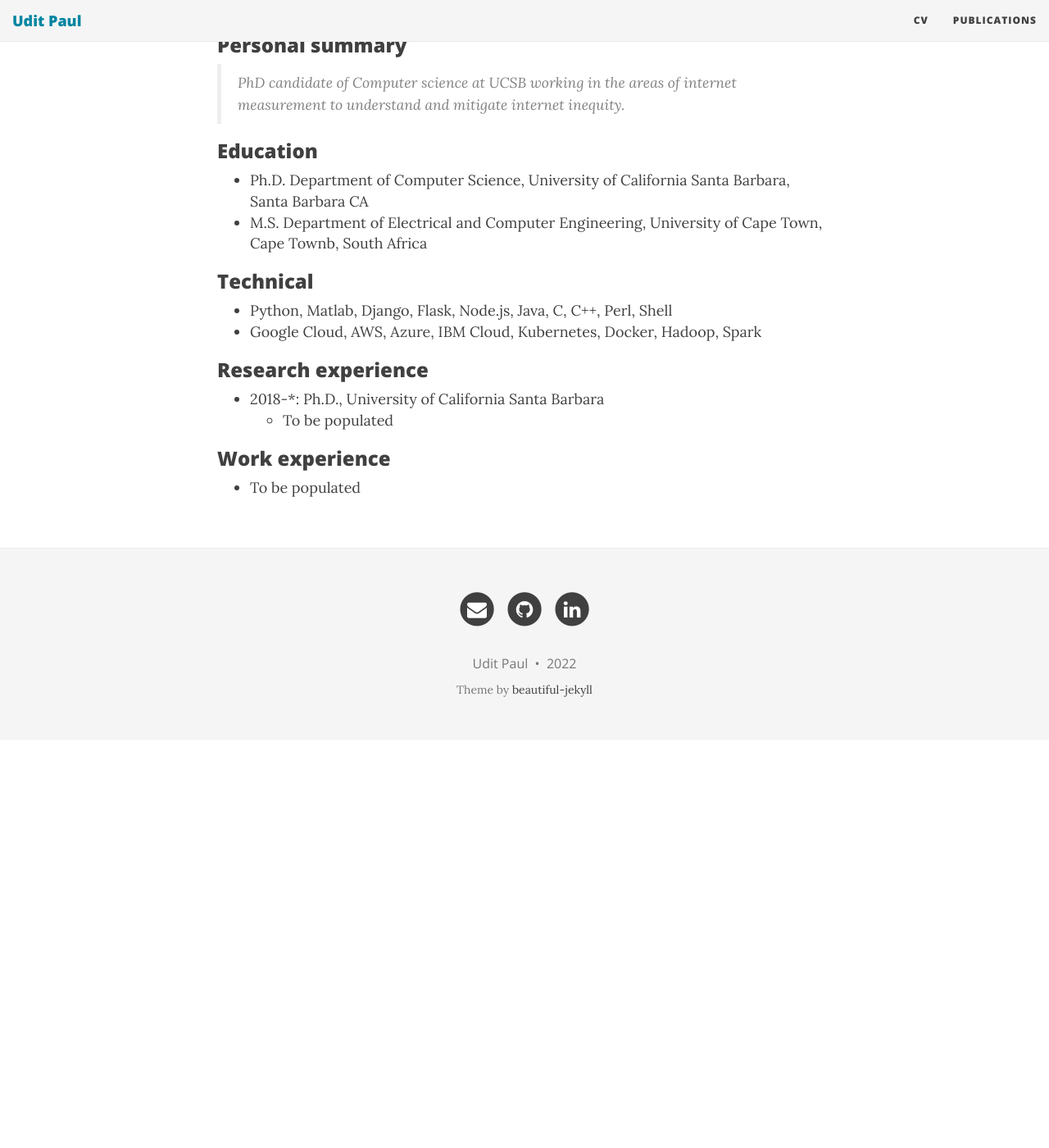
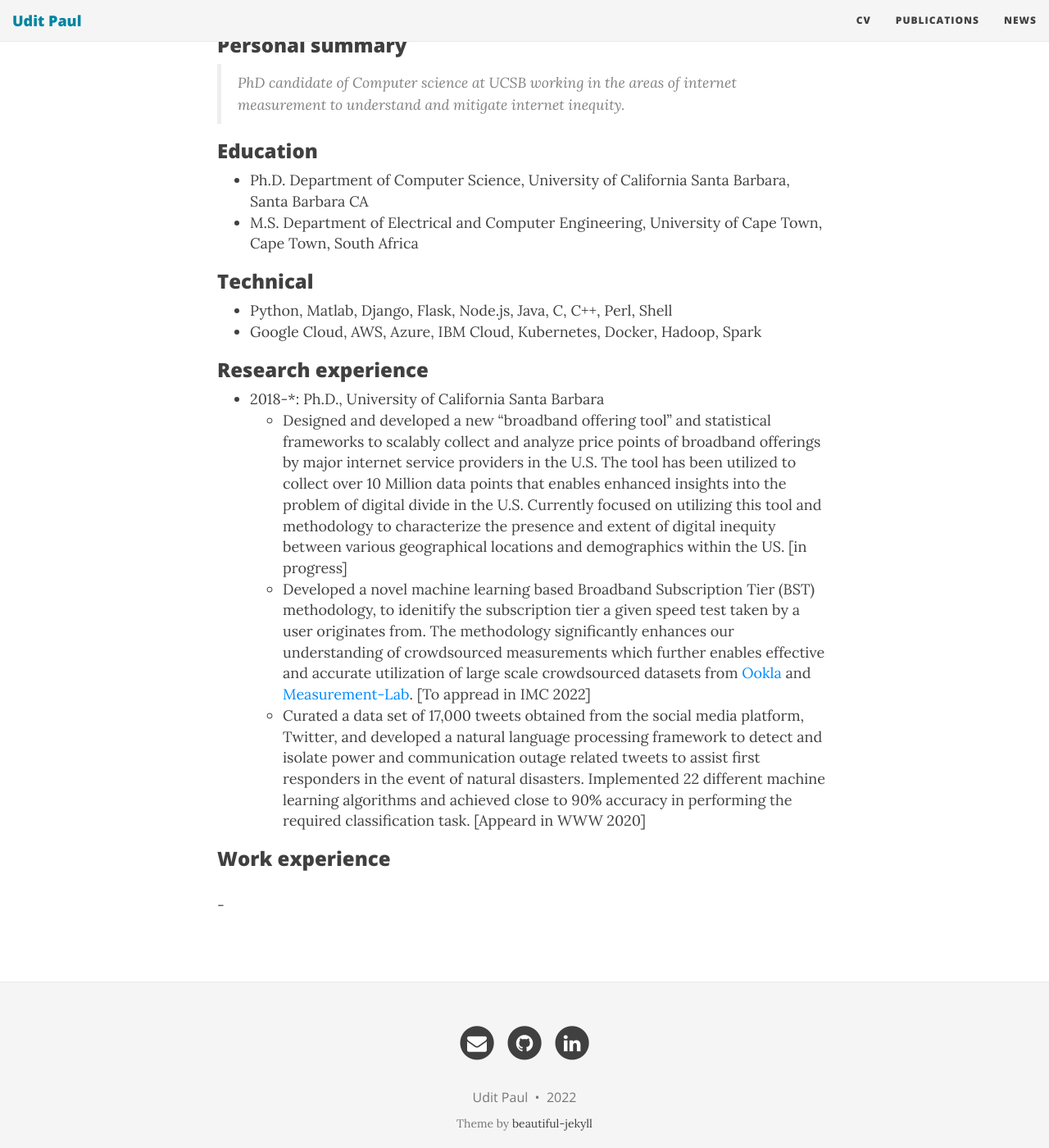
Before and after one commit to u-paul/u-paul.github.io, a Jekyll site: the page built from aboutme.md, in a window 1280 px wide and 1400 px high, scrolled down 260 px. Shown: the whole window at 82% size. Built offline with Jekyll 4.4.1, drawn with Linux system fonts in a browser that asks for light colours; nearby versions of some CDN libraries; before the commit the page ends 1162 px from its top, so only the background shows below that.

Commit message:
changed index text

```diff
--- a/_config.yml
+++ b/_config.yml
@@ -25,6 +25,7 @@ description: PhD Candidate in Computer Science
 navbar-links:
   CV: "aboutme"
   Publications: "research"
+  News: "news"
 
 # Image to show in the navigation bar - image must be a square (width = height)
 # Remove this parameter if you don't want an image in the navbar
--- a/aboutme.md
+++ b/aboutme.md
@@ -3,14 +3,14 @@ layout: page
 title: Curriculum Vitae
 ---
 
-My CV in pdf can be found [here]({{site.baseurl}}/pdfs/chenw.cv.2021.ibm.pdf).
+My CV in pdf can be found [here]({{site.baseurl}}/pdfs/UPaul_resume.pdf).
 ### Personal summary
 
 > PhD candidate of Computer science at UCSB working in the areas of internet measurement to understand and mitigate internet inequity.
 
 ### Education
 - Ph.D. Department of Computer Science, University of California Santa Barbara, Santa Barbara CA
-- M.S. Department of Electrical and Computer Engineering, University of Cape Town, Cape Townb, South Africa
+- M.S. Department of Electrical and Computer Engineering, University of Cape Town, Cape Town, South Africa
 
 
 ### Technical
@@ -21,7 +21,14 @@ My CV in pdf can be found [here]({{site.baseurl}}/pdfs/chenw.cv.2021.ibm.pdf).
 ### Research experience
 
 - 2018-*: Ph.D., University of California Santa Barbara
-    - To be populated
+    - Designed and developed a new “broadband offering tool” and statistical frameworks to scalably
+    collect and analyze price points of broadband offerings by major internet service providers in the U.S. The tool has been utilized to collect over 10 Million data points that enables enhanced insights into the problem
+    of digital divide in the U.S. Currently focused on utilizing this tool and methodology to characterize the
+    presence and extent of digital inequity between various geographical locations and demographics
+    within the US. [in progress]
+    - Developed a novel machine learning based Broadband Subscription Tier (BST) methodology, to idenitify the subscription tier a  given speed test taken by a user originates from. The methodology significantly enhances our understanding of crowdsourced measurements which further enables effective and accurate utilization of large scale crowdsourced datasets from [Ookla](https://www.speedtest.net/) and [Measurement-Lab](https://speed.measurementlab.net/#/). [To appread in IMC 2022]
+    - Curated a data set of 17,000 tweets obtained from the social media platform, Twitter, and developed a natural language processing framework to detect and isolate power and communication outage related tweets to assist first responders in the event of natural disasters. Implemented 22 different machine learning algorithms and achieved close to 90% accuracy in performing the required classification task. [Appeard in WWW 2020]
+
 
 ### Work experience
-- To be populated
+-
```
Also changed, not shown: news.md (added, +4 -0 lines), 10 other files.
